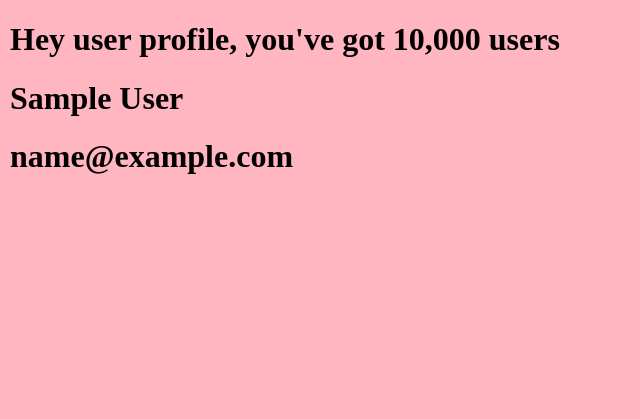
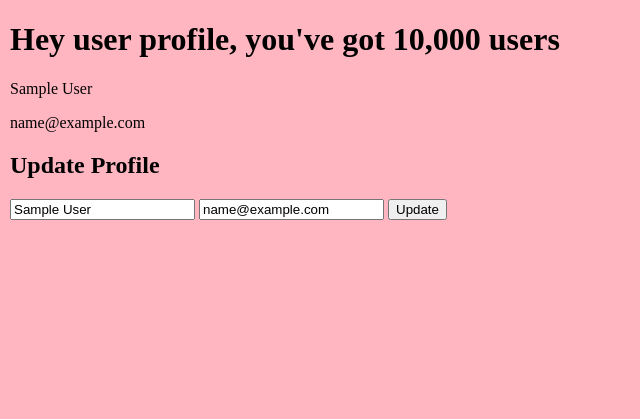
Before and after one commit to shishir474/codial, a Node server app: page /users/profile/600000000000000000000002 in a window 1280 px wide. Shown: the part 40-459 px from the top of the page, without its empty margins (0-640 px from the left). Run offline with Node 20, Linux system fonts and the light colour scheme; the visitor is signed in with stand-in values (Sample User, id 1); some libraries are stand-ins or nearby versions.

Commit message:
update profile info of user

```diff
--- a/controllers/users_controller.js
+++ b/controllers/users_controller.js
@@ -11,7 +11,7 @@ module.exports.profile = function(req,res){
         return res.render('user',{
             title:'user profile',
             number:'10,000',
-            user:user
+            profile_user:user
         });
 
      })
@@ -88,6 +88,20 @@ module.exports.destroySession = function(req,res){
     return res.redirect('/');
 }
 
+// action for updating the user
+module.exports.update = function(req,res){
+    if (req.user.id == req.params.id){
+        // checking the one who is sending the req is the one whose id is the part of the URL. Someone could fiddle with that id (in chrome dev tools) which will cause updation of other's profile
+        User.findByIdAndUpdate(req.params.id, req.body, function(err,user){
+            // callback would either throw an error or would give us an updated user
+            return res.redirect('back');
+        });
+    }else{
+        return res.status(401).send('Unauthorized');
+    }
+}
+
+
 //NOTE::   ./ refers to just neighbours of my current file
 //         ../ refers to the neighbours of my parent directory
 
--- a/routes/users.js
+++ b/routes/users.js
@@ -7,6 +7,7 @@ const userController = require('../controllers/users_controller');
 
 router.get('/', userController.userList);
 router.get('/profile/:id', passport.checkAuthentication , userController.profile);
+router.post('/update/:id', passport.checkAuthentication , userController.update);
 router.get('/sign-up',userController.signUp);
 router.get('/sign-in',userController.signIn);
 router.post('/create',userController.create);
--- a/views/_footer.ejs
+++ b/views/_footer.ejs
@@ -4,7 +4,7 @@
     </div>
     <div>
         <a href="/">Home</a> &nbsp; &nbsp;
-        <a href="/users/profile">Profile</a>
+        <a href="/users/profile/<%=user.id %>">Profile</a>
     </div>
 
 </footer>
--- a/views/_header.ejs
+++ b/views/_header.ejs
@@ -6,7 +6,7 @@
         <% if (locals.user) { %>
             <!-- if locals .user exists => user is signed in -->
 
-           <a href="/users/profile"> <%= user.name %></a>
+           <a href="/users/profile/<%= user.id %>" > <%= user.name %></a>
 
             <a href="/users/sign-out"> Sign-Out</a>
 
--- a/views/user.ejs
+++ b/views/user.ejs
@@ -12,7 +12,27 @@
         <!-- <%- include('_footer') %> -->
 
         <!-- as we've set the user in res.locals(after authentication) we're now able to access users data -->
-       <h1> <%= user.name %></h1>
-        <h1> <%= user.email %> </h1>
+
+
+       <% if (profile_user.id == user.id ){%>
+
+        <p> <%= profile_user.name %></p>
+        <p> <%= profile_user.email %> </p>
+
+        <h2>Update Profile</h2>
+         <!-- user matches then show the form. Here we're only providing option for updating name and email,not password -->
+         <form action="/users/update/<%= profile_user.id%>" method="POST">
+              <input type="text" name="name" value="<%=profile_user.name%>" placeholder="Your Name.." required>
+               <input type="email" name="email" value="<%=profile_user.email %>" placeholder="Your Email.." required>
+           <!-- Here we've initialized name and email with the existing name and email. which is going to be updated -->
+                 <input type="submit" value="Update">
+        </form>
+
+       <%}else{ %>
+           <!-- show only the user's profile info -->
+           <p> <%= profile_user.name %></p>
+           <p> <%= profile_user.email %> </p>
+       <%} %>
+
     </body>
 </html>
```
